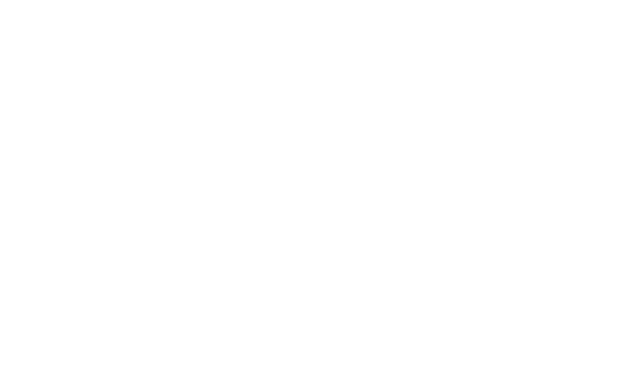
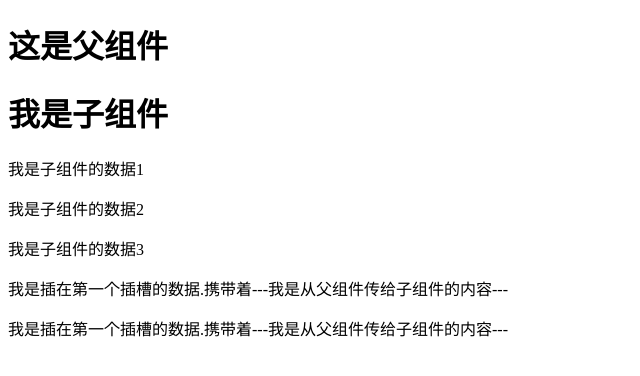
Before and after one commit to 1045922393/project_vue, a Vue app: page / in a window 1280 px wide. Shown: the top 376 px of the page, without its empty margins (0-640 px from the left). Built offline with nearby package versions, Linux system fonts and the light colour scheme.

Commit message:
插槽的练习

```diff
--- a/src/App.vue
+++ b/src/App.vue
@@ -1,10 +1,16 @@
 <template>
-  <div id="app"></div>
+  <div id="app">
+    <father></father>
+  </div>
 </template>
 
 <script>
+import father from './pages/father'
 export default {
-  name: 'app'
+  name: 'app',
+  components: {
+    father
+  }
 }
 </script>
 
--- /dev/null
+++ b/src/pages/father.vue
@@ -0,0 +1,30 @@
+<template>
+  <div>
+    <h1>这是父组件</h1>
+    <el-son>
+      <p>我是插在第一个插槽的数据.携带着---{{sendData}}---</p>
+      <!-- 没有命名的插槽内容指挥在没有命名的插槽渲染 -->
+      <!-- 命令的插槽就只在对应name属性插槽渲染 -->
+      <template v-slot:slotName="scope">
+        <p  v-for="(val,index) in scope.user" :key="index">{{val}}</p>
+      </template>
+    </el-son>
+  </div>
+</template>
+
+<script>
+import son from './son.vue'
+export default {
+  data () {
+    return {
+      sendData: '我是从父组件传给子组件的内容'
+    }
+  },
+  components: {
+    'el-son': son
+  }
+}
+</script>
+
+<style>
+</style>
--- /dev/null
+++ b/src/pages/son.vue
@@ -0,0 +1,24 @@
+<template>
+    <div>
+        <h1>
+            我是子组件
+        </h1>
+        <slot name="slotName" :user="userData"></slot>
+        <slot></slot>
+        <slot></slot>
+    </div>
+</template>
+
+<script>
+export default {
+  data () {
+    return {
+      userData: ['我是子组件的数据1', '我是子组件的数据2', '我是子组件的数据3']
+    }
+  }
+}
+</script>
+
+<style>
+
+</style>
```
